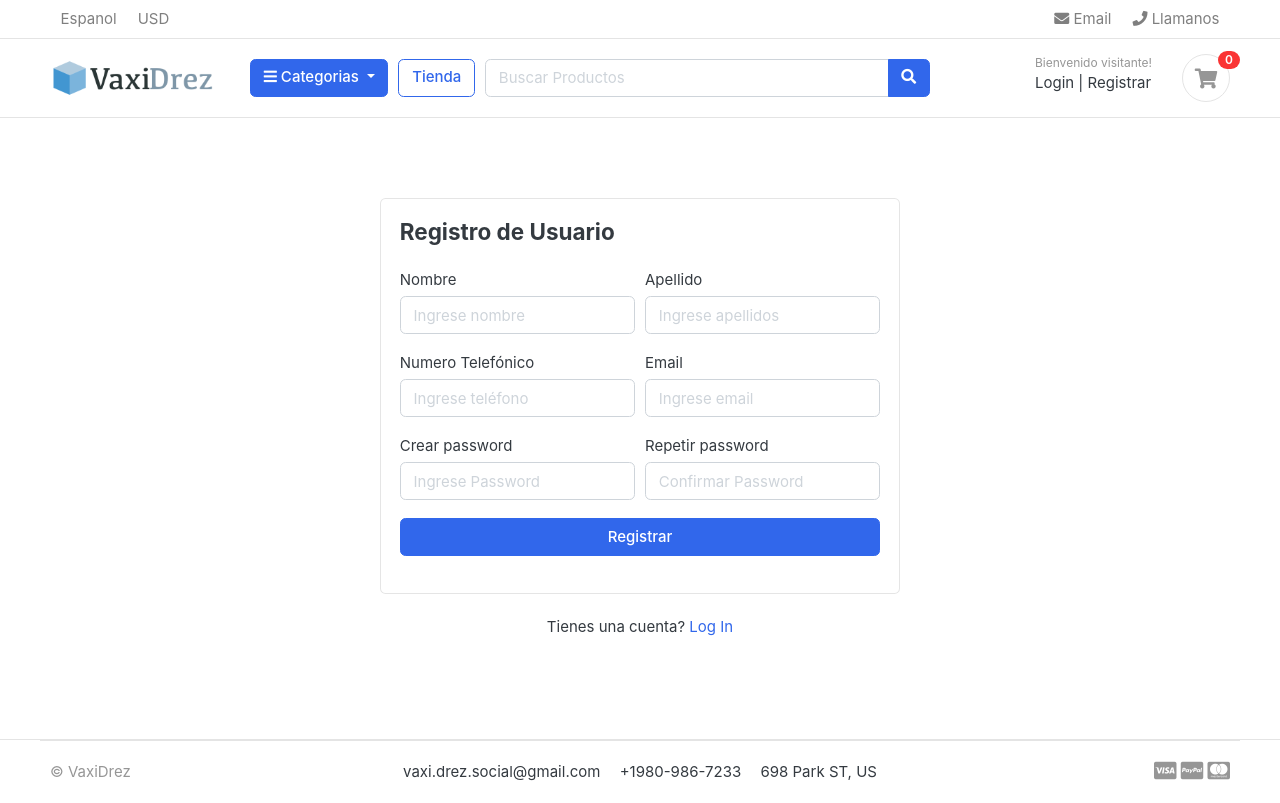
After one commit to CarlosDeLosSantos/CursoDjangoUdemy_Ecommerce, a Django app: page /accounts/register/ in a window 1280 px wide. The commit adds this page. Run offline with Django 5.2, Linux system fonts and the light colour scheme; data that the repository does not hold is empty; some web fonts are replaced.

Commit message:
Autenticacion y Seguridad (Adición de Login y Registro)

```diff
--- /dev/null
+++ b/accounts/forms.py
@@ -0,0 +1,45 @@
+from django import forms
+from .models import Account
+
+#Creando modelo del formulario de registro
+class RegistrationForm(forms.ModelForm):
+    password = forms.CharField(widget = forms.PasswordInput(attrs={
+        'placeholder': 'Ingrese Password',
+        'class':'form-control'
+
+    }))
+    confirm_password = forms.CharField(widget = forms.PasswordInput(attrs={
+        'placeholder': 'Confirmar Password',
+        'class': 'form-control'
+
+    }))
+
+    class Meta:
+        model = Account
+        fields = ['first_name', 'last_name', 'phone_number', 'email', 'password']
+
+    #Método para aplicar clases y estilos css a los formularios generados
+    #desde Django
+
+    #Tambien se puede aplicar de manera individual, cómo se declaro en la seción
+    #de Password en class RegistrationForm. Pero es más tedioso
+    def __init__(self, *args, **kwargs):
+        super(RegistrationForm, self).__init__(*args, **kwargs)
+        self.fields['first_name'].widget.attrs['placeholder']='Ingrese nombre'
+        self.fields['last_name'].widget.attrs['placeholder']='Ingrese apellidos'
+        self.fields['phone_number'].widget.attrs['placeholder']='Ingrese teléfono'
+        self.fields['email'].widget.attrs['placeholder']='Ingrese email'
+        for field in self.fields:
+            self.fields[field].widget.attrs['class']='form-control'
+
+
+
+    def clean(self):
+        cleaned_data = super(RegistrationForm,self).clean()
+        password = cleaned_data.get('password')
+        confirm_password = cleaned_data.get('confirm_password')
+
+        if password != confirm_password:
+            raise forms.ValidationError(
+                'El Password No Coincide'
+            )
--- /dev/null
+++ b/accounts/urls.py
@@ -0,0 +1,8 @@
+from django.urls import path
+from . import views
+#Paths relacionados al login y registro de usuarios
+urlpatterns = [
+    path('register/', views.register, name='register'),
+    path('login/', views.login, name='login'),
+    path('logout/', views.logout, name='logout'),
+]
--- a/accounts/views.py
+++ b/accounts/views.py
@@ -1,3 +1,47 @@
-from django.shortcuts import render
+from django.shortcuts import render, redirect
+from .forms import RegistrationForm
+from .models import Account
+from django.contrib import messages
 
 # Create your views here.
+
+def register(request):
+    #Capturando datos que envía el cliente
+    form = RegistrationForm()
+    if request.method == 'POST':
+        form = RegistrationForm(request.POST)
+        if form.is_valid():
+            first_name = form.cleaned_data['first_name']
+            last_name = form.cleaned_data['last_name']
+            phone_number = form.cleaned_data['phone_number']
+            email = form.cleaned_data['email']
+            password = form.cleaned_data['password']
+
+            #Añadiendo Username tomando como base el email
+            #El método split parte en un arreglo el email, separado por el @
+            #Tomando el método en la ubicaicón [0] tomará solo la primera parte
+            #Ejemplo: caraledso@gmail.com -> [caraledso][gmail.com]
+            username = email.split("@")[0]
+            #Instancia un user, necesitando el método create_ser los parámetros en naranja y lso nombres de las variables en blanco
+            user = Account.objects.create_user(first_name=first_name, last_name=last_name, email=email, username=username, password=password)
+            #Dado que create_user no tiene como parámetro phone_number, se instancia a parte
+            user.phone_number = phone_number
+            #Inserta el user en BD
+            user.save()
+            #Mensaje de succes
+            messages.success(request, 'Se Registró El Usuario Correctamente')
+            return redirect('register')
+
+
+    #El diccionario context es para guardar los objetos de tipo form
+    context = {
+        'form': form
+
+    }
+    return render(request, 'accounts/register.html', context)
+
+def login(request):
+    return render(request, 'accounts/login.html')
+
+def logout(request):
+    return
--- a/ecommerce/settings.py
+++ b/ecommerce/settings.py
@@ -138,6 +138,10 @@ MEDIA_ROOT = BASE_DIR /"media"
 #No olvidar ejecutar comando python manage.py collectstatic
 #Este comando es para volver publicos todos los archivos static, y puedan ser leídos por cualquier componente del proyecto.
 
+from django.contrib.messages import constants as messages
+MESSAGE_TAGS = {
+    messages.ERROR : 'danger',
+}
 
 # Default primary key field type
 # https://docs.djangoproject.com/en/5.0/ref/settings/#default-auto-field
--- a/ecommerce/urls.py
+++ b/ecommerce/urls.py
@@ -25,4 +25,5 @@ urlpatterns = [
     path('', views.home, name="home"),
     path('store/', include('store.urls')),
     path('cart/', include('carts.urls')),
+    path('accounts/', include('accounts.urls')),
 ] + static(settings.MEDIA_URL, document_root=settings.MEDIA_ROOT)
--- /dev/null
+++ b/templates/accounts/login.html
@@ -0,0 +1 @@
+<h2>Pagina de Login</h2>
--- /dev/null
+++ b/templates/accounts/register.html
@@ -0,0 +1,67 @@
+{% extends "base.html" %}
+{% load static %}
+
+{% block content %}
+<!-- ========================= SECTION CONTENT ========================= -->
+<section class="section-content padding-y">
+
+    <!-- ============================ COMPONENT REGISTER   ================================= -->
+        <div class="card mx-auto" style="max-width:520px; margin-top:40px;">
+          <article class="card-body">
+
+            {% include 'includes/alerts.html' %}
+
+            <header class="mb-4"><h4 class="card-title">Registro de Usuario</h4></header>
+
+            <form action = "{% url 'register' %}" method="POST">
+                {% csrf_token %}
+
+                    <div class="form-row">
+                        <div class="col form-group">
+                            <label>Nombre</label>
+                            {{form.first_name}}
+                        </div> <!-- form-group end.// -->
+                        <div class="col form-group">
+                            <label>Apellido</label>
+                            {{form.last_name}}
+                        </div> <!-- form-group end.// -->
+                    </div> <!-- form-row end.// -->
+
+                    <div class="form-row">
+                        <div class="col form-group">
+                            <label>Numero Telefónico</label>
+                            {{form.phone_number}}
+                        </div> <!-- form-group end.// -->
+                        <div class="col form-group">
+                            <label>Email</label>
+                            {{form.email}}
+                        </div> <!-- form-group end.// -->
+                    </div> <!-- form-row end.// -->
+
+                    <div class="form-row">
+                        <div class="form-group col-md-6">
+                            <label>Crear password</label>
+                            {{form.password}}
+                        </div> <!-- form-group end.// -->
+                        <div class="form-group col-md-6">
+                            <label>Repetir password</label>
+                            {{form.confirm_password}}
+                        </div> <!-- form-group end.// -->
+                    </div>
+                    <div class="form-group">
+                        <button type="submit" class="btn btn-primary btn-block"> Registrar  </button>
+                    </div> <!-- form-group// -->
+
+                    {{form.non_field_errors}}
+
+                </form>
+            </article><!-- card-body.// -->
+        </div> <!-- card .// -->
+        <p class="text-center mt-4">Tienes una cuenta? <a href="">Log In</a></p>
+        <br><br>
+    <!-- ============================ COMPONENT REGISTER  END.// ================================= -->
+
+
+    </section>
+    <!-- ========================= SECTION CONTENT END// ========================= -->
+{% endblock %}
--- a/templates/base.html
+++ b/templates/base.html
@@ -39,6 +39,10 @@
 // jquery ready start
 $(document).ready(function() {
 	// jQuery code
+    setTimeout(function(){
+        $('#message').fadeOut('slow')
+    },4000)
+
 
 });
 // jquery end
--- /dev/null
+++ b/templates/includes/alerts.html
@@ -0,0 +1,20 @@
+{% if messages %}
+
+
+<div class="container" id="message">
+
+    {% for message in messages  %}
+
+    <div {% if message.tags %} class="alert alert-{{ message.tags }}" {% endif %} role="alert">
+        {% if mesage.level == DEFAULT_MESSAGE_LEVELS.ERROR %} Importante: {% endif %}
+
+        {{message}}
+
+    </div>
+
+    {% endfor %}
+</div>
+
+
+
+{% endif %}
--- a/templates/includes/navbar.html
+++ b/templates/includes/navbar.html
@@ -69,8 +69,8 @@
                         <div class="widget-header">
                             <small class="title text-muted">Bienvenido visitante!</small>
                             <div>
-                                <a href="./signin.html">Login</a> <span class="dark-transp"> | </span>
-                                <a href="./register.html"> Registrar</a>
+                                <a href="{% url 'login' %}">Login</a> <span class="dark-transp"> | </span>
+                                <a href="{% url 'register' %}"> Registrar</a>
                             </div>
                         </div>
                         <a href="{% url 'cart' %}" class="widget-header pl-3 ml-3">
```
Also changed, not shown: static/js/script.js (line endings or trailing spaces).
